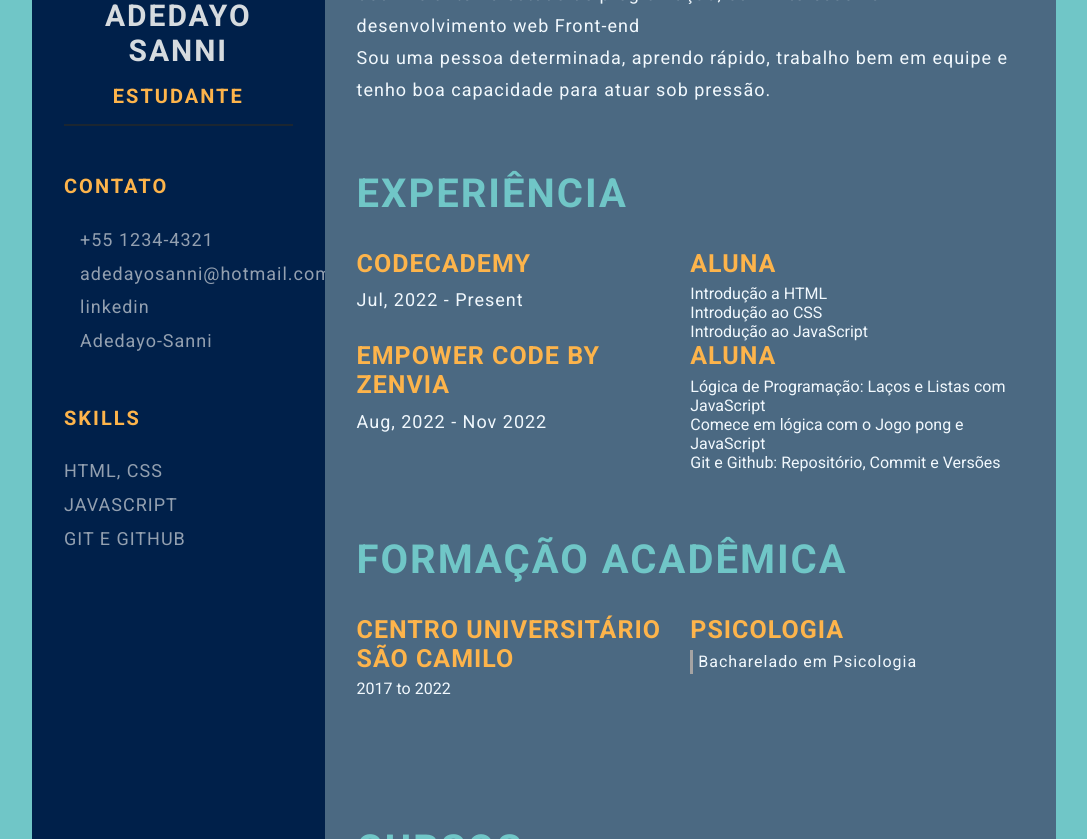
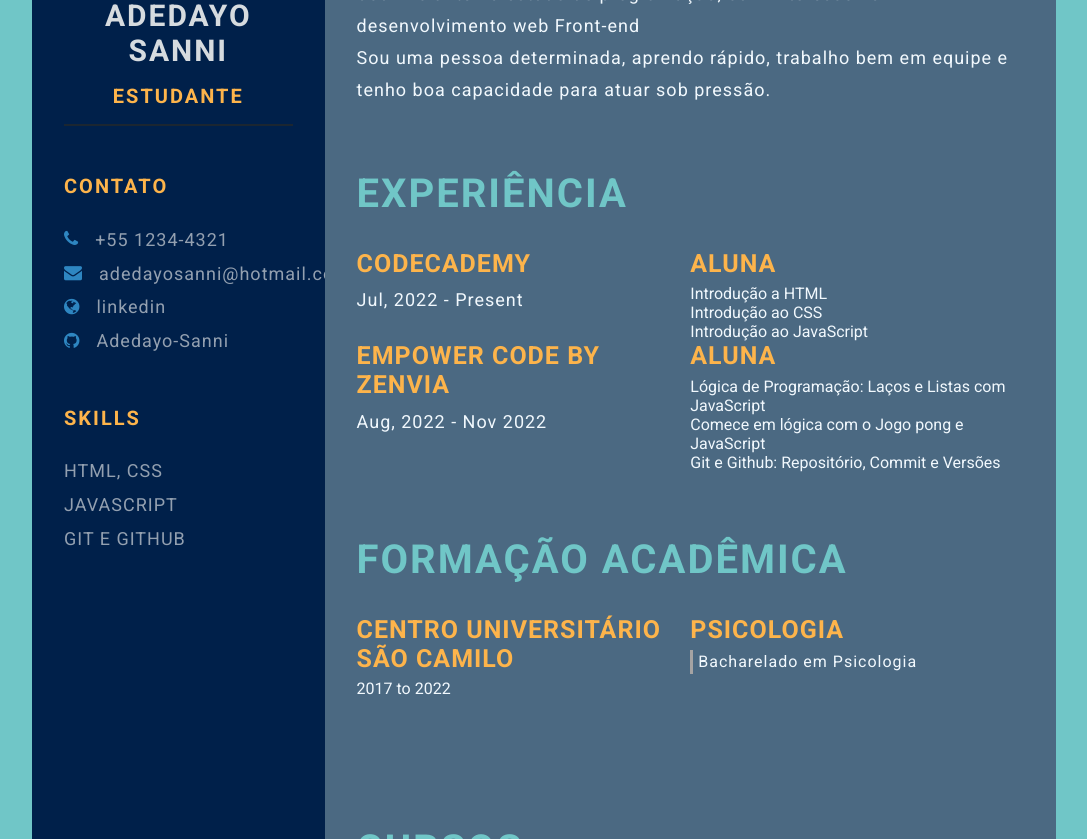
Before and after one commit to Adedayo-Sanni/Devweekgit.github.io, a plain HTML site: page index.html in a window 1280 px wide. Shown: the part 261-1100 px from the top of the page, without its empty margins (96-1183 px from the left). Drawn offline with Linux system fonts and the light colour scheme.

Commit message:
editando o index.html

```diff
--- a/index.html
+++ b/index.html
@@ -4,12 +4,12 @@
     <meta charset="UTF-8">
     <meta http-equiv="X-UA-Compatible" content="IE=edge">
     <meta name="viewport" content="width=device-width, initial-scale=1.0">
-    <link rel="stylesheet" href="style.css">
     <title>Adedayo Sanni CV</title>
     <link rel="preconnect" href="https://fonts.googleapis.com">
     <link rel="preconnect" href="https://fonts.gstatic.com" crossorigin>
     <link href="https://fonts.googleapis.com/css2?family=Roboto:ital,wght@0,100;0,300;0,400;0,700;1,100;1,300;1,400;1,700&display=swap" rel="stylesheet">
     <link rel="stylesheet" href="https://cdnjs.cloudflare.com/ajax/libs/font-awesome/4.7.0/css/font-awesome.min.css">
+    <link rel="stylesheet" href="style.css">
 </head>
 <body>
     <main class="resume-contents">
@@ -23,10 +23,10 @@
                 <div class="contact-info">
                     <p class="left-title"> Contato</p>
                     <ul>
-                        <li><i class="" fa fa-phone></i>+55 1234-4321</li>
-                        <li><i class="" fa fa-envelope></i>adedayosanni@hotmail.com</li>
-                        <li><i class="" fa fa-globe></i>linkedin</li>
-                        <li><i class="" fa fa-github></i>Adedayo-Sanni</li>
+                        <li><i class="fa fa-phone"></i>+55 1234-4321</li>
+                        <li><i class="fa fa-envelope"></i>adedayosanni@hotmail.com</li>
+                        <li><i class="fa fa-globe"></i>linkedin</li>
+                        <li><i class="fa fa-github"></i>Adedayo-Sanni</li>
                     </ul>
                 </div>
                 <div class="skills">
```
